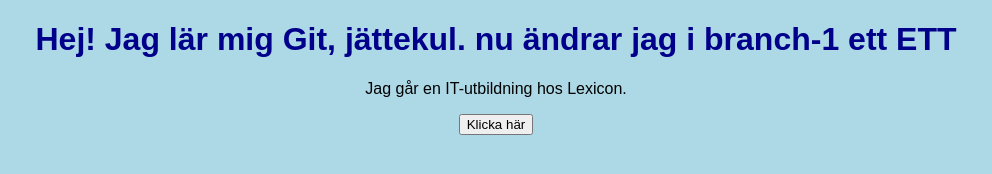
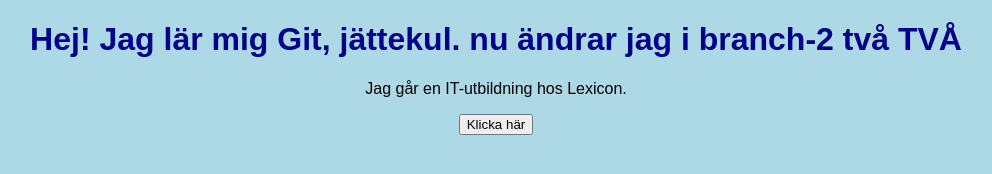
Before and after one commit to OlaJons/mitt-git-projekt, a plain HTML site: page index.html in a window 1280 px wide. Shown: the whole page, without its empty margins (144-1136 px from the left). Drawn offline with Linux system fonts and the light colour scheme.

Commit message:
committ after revert main

```diff
--- a/index.html
+++ b/index.html
@@ -6,7 +6,7 @@
   <link rel="stylesheet" href="style.css">
 </head>
 <body>
-  <h1>Hej! Jag lär mig Git, jättekul. nu ändrar jag i branch-1 ett ETT</h1>
+  <h1>Hej! Jag lär mig Git, jättekul. nu ändrar jag i branch-2 två TVÅ</h1>
   <p>Jag går en IT-utbildning hos Lexicon.</p>
   <button id="myButton">Klicka här</button>
   <script src="script.js"></script>
```
